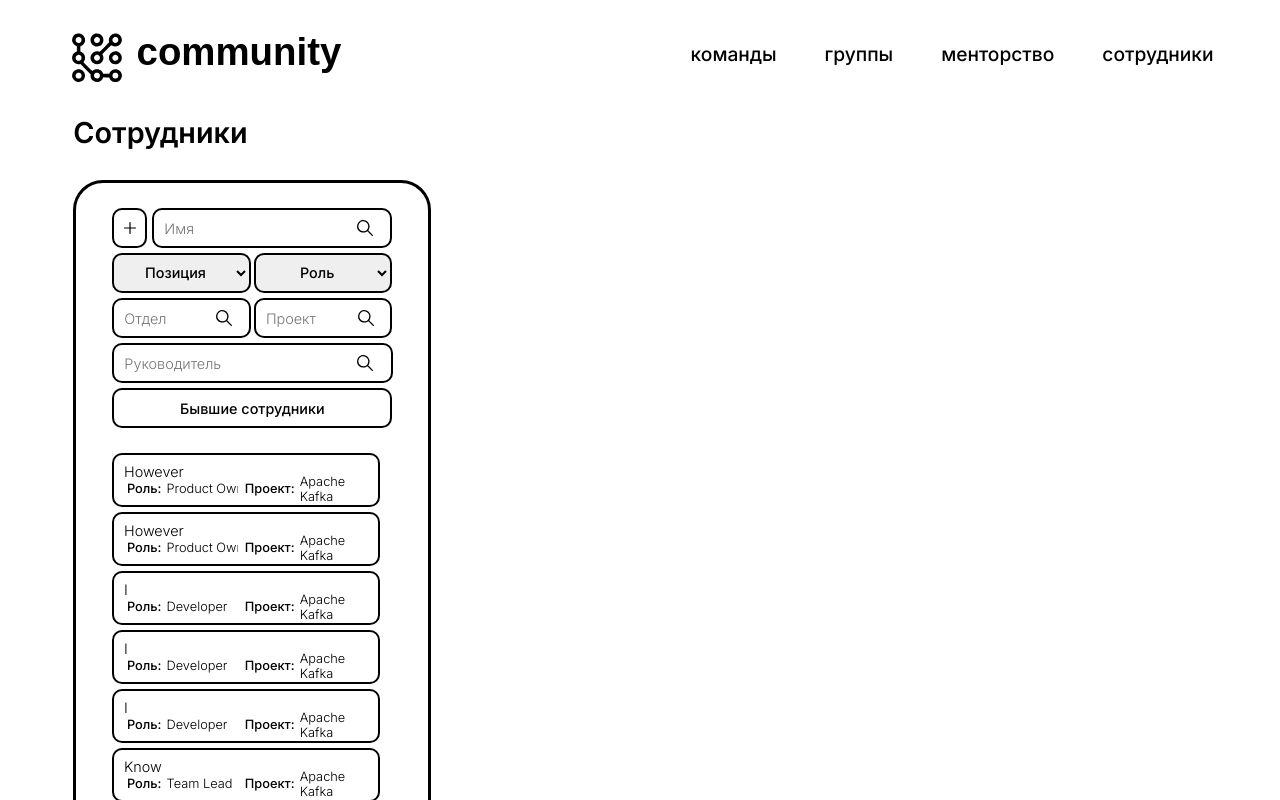
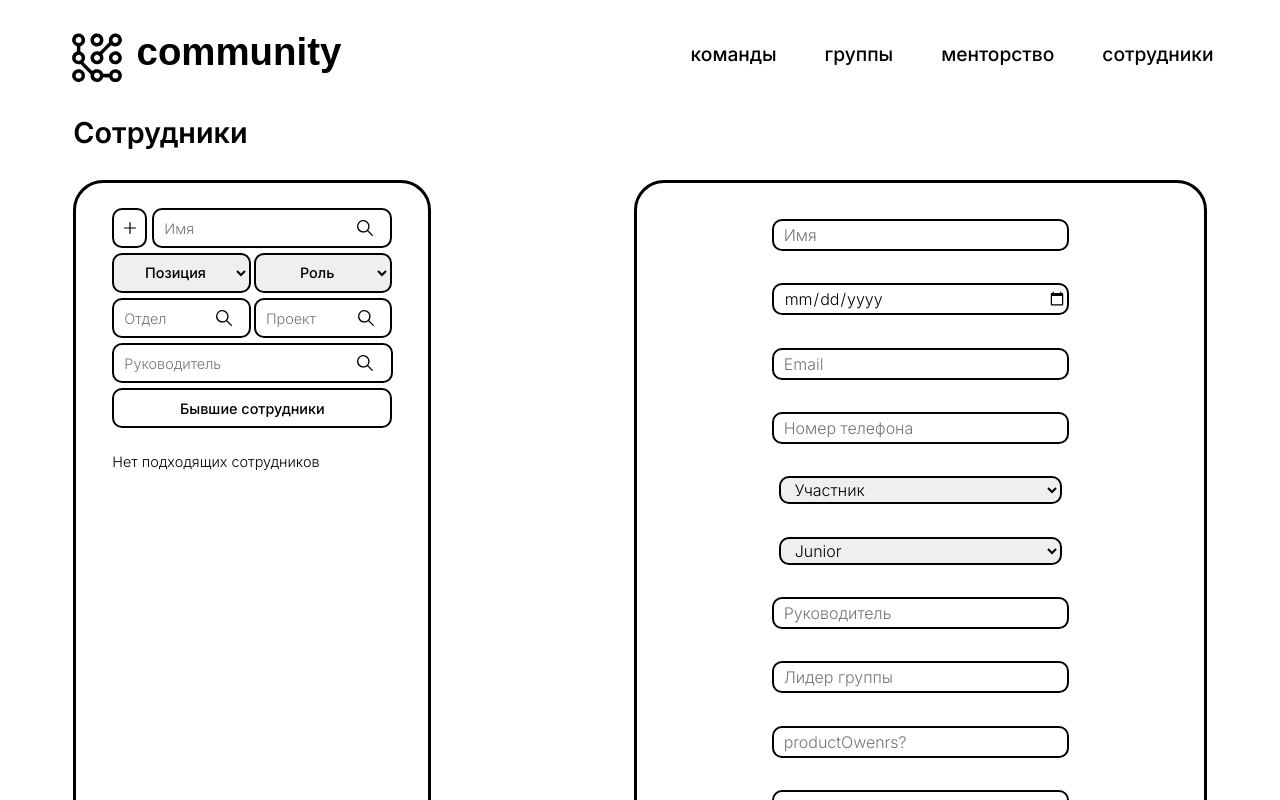
Before and after one commit to ApCyb-2025-team-3/community-data-control, a React (Create React App) app in the folder web/cdc/: page /employees in a window 1280 px wide. Both pictures are taken after a click on the button 129 px from the left and 228 px from the top of the page. Shown: the top 800 px of the page. Built offline with nearby package versions, Linux system fonts and the light colour scheme; a web font is replaced by a local one.

Commit message:
Implemented adding user. Changing personal data - WIP

```diff
--- /dev/null
+++ b/web/cdc/src/components/Employees/AddUser.js
@@ -0,0 +1,83 @@
+import classes from './employees.module.css';
+import React from "react";
+
+
+
+const AddUser = () => {
+    let user = {
+        name: "default",
+        dob: '2023-11-20T08:30:00',
+        email: "default",
+        phoneNumber: "default",
+        supervisorName: "default",
+        teamLeadName: "default",
+        productOwnersNames: ["default"],
+        project: "default",
+        department: "default",
+        grade: "Unspecified",
+        role: "Non Member",
+        mentorStatus: "Not participating"
+    }
+
+    async function addUser(user) {
+        try {
+            const url = process.env.REACT_APP_BACKEND_URL + "/api/user/add"
+            const response = await fetch(url, {
+                method: 'POST',
+                headers: {
+                    'Content-Type': 'application/json',
+                    'Origin': 'http://localhost:3000'
+                },
+                body: JSON.stringify(user)
+            });
+
+            if (!response.ok) {
+                throw new Error('Ошибка запроса');
+            }
+
+            const result = await response.text();
+            console.log(result);
+        } catch (error) {
+            console.error('Ошибка при отправке запроса:', error);
+        }
+    }
+
+    return (
+        <div className={`${classes.addUserBlock}`}>
+            <input id="name" placeholder="Имя" onChange={(event) =>  user.name = event.target.value } />
+            <input id="date" className="date" type="date" placeholder="Дата рождения" onChange={(event) => ( user.date = event.target.value )} />
+            <input id="email" type="email" placeholder="Email" onChange={(event) => ( user.email = event.target.value )} />
+            <input id="phone" type="tel" placeholder="Номер телефона" onChange={(event) => ( user.phone = event.target.value )} />
+            <select id="role" placeholder="Роль" onChange={(event) => ( user.role = event.target.value )} >
+                <option value="Member">Участник</option>
+                <option value="Data Engineer">Дата инженер</option>
+                <option value="Developer" >Разработчик</option>
+                <option value="Team Lead" >Team Lead</option>
+                <option value="Product Owner">Product owenr</option>
+                <option value="Supervisor">Руководитель</option>
+                <option value="Non member">Гость</option>
+            </select>
+            <select id="grade" placeholder="Позиция" onChange={(event) => {user.grade = event.target.value}  } >
+                <option value="Junior">Junior</option>
+                <option value="Middle">Middle</option>
+                <option value="Senior">Senior</option>
+                <option value="Team Lead">Team Lead</option>
+                <option value="Unspecified">Unspecified</option>
+            </select>
+            <input id="supervisorName" placeholder="Руководитель" onChange={(event) => user.supervisorName = event.target.value } />
+            <input id="teamLeadName" placeholder="Лидер группы" onChange={(event) => user.teamLeadName = event.target.value } />
+            <input id="productOwnersNames" placeholder="productOwenrs?" type="text" onChange={(event) => user.productOwnersNames = event.target.value.split(',').map(item => item.trim())} />
+            <input id="project" placeholder="Проект" onChange={(event) => user.project = event.target.value } />
+            <input id="department" placeholder="Отдел" onChange={(event) => user.department = event.target.value } />
+            <select id="mentorStasus"  placeholder="Менторство" onChange={(event) => user.mentorStatus = event.target.value } >
+                <option value="Mentor">Ментор</option>
+                <option value="Mentee" >Менти</option>
+                <option value="Not participating">Не участник</option>
+            </select>
+        <button type='button' onClick={() => {addUser(user)}}>Добавить</button>
+
+    </div>)
+
+}
+
+export default AddUser
--- a/web/cdc/src/components/Employees/employees.js
+++ b/web/cdc/src/components/Employees/employees.js
@@ -5,6 +5,7 @@ import search from '../../icons/search-icon.svg';
 import logo from '../../icons/safari-pinned-tab.svg';
 import React, {useState} from "react";
 import MainInfo from "./mainInfo";
+import AddUser from "./AddUser.js"
 
 const Employees = () => {
 
@@ -13,6 +14,8 @@ const Employees = () => {
             userList: [],
         }
     )
+
+    const [isAdding, setIsAdding] = useState(false)
 
     const testUserList = [
         {userId: 0, name: "Somehow", role: "Team Lead", project: ""},
@@ -215,6 +218,9 @@ const Employees = () => {
 
     function renderFullInfoBlock() {
 
+        if (isAdding) {
+            return <AddUser/>
+        }
         if (state.selectedUserId === -1) {
             return (
                 <div className={`${classes.infoBlocks}`}>
@@ -223,8 +229,8 @@ const Employees = () => {
         }
 
         return (
-            <MainInfo userId={state.selectedUserId}>
-            </MainInfo>
+            <MainInfo userId={state.selectedUserId}></MainInfo>
+
         )
     }
 
@@ -240,7 +246,7 @@ const Employees = () => {
                         <div className={`${classes.menuListBlock}`}>
                             <div className={`${classes.menuListBlockMenu}`}>
                                 <div className={`${classes.menuAddName}`}>
-                                    <button>
+                                    <button onClick={() => setIsAdding(!isAdding)}>
                                         <img src={add} alt="add"/>
                                     </button>
                                     <form action="">
@@ -356,8 +362,8 @@ const Employees = () => {
                                 </button>
                             </div>
                             <ul className={`${classes.menuListBlockList}`}>
-                                {/*{renderUserList(state.userList)}*/}
-                                {renderUserList(testUserList)}
+                                {renderUserList(state.userList)}
+                                {/*renderUserList(testUserList)*/}
                             </ul>
                         </div>
                         {renderFullInfoBlock()}
--- a/web/cdc/src/components/Employees/employees.module.css
+++ b/web/cdc/src/components/Employees/employees.module.css
@@ -1267,3 +1267,47 @@
     height: 50px;
     margin-right: 5.2%;
 }
+
+.lPartInfoCol1Data input, .lPartInfoCol2Data input {
+    width: 100%;
+    height: 28px;
+    border: 0px;
+    outline: none;
+    padding: 0;
+    padding-left: 10px;
+    font-family: 'Inter', sans-serif;
+    font-size: 2rem;
+    color : #000;
+    font-style: normal;
+    font-weight: 300;
+    line-height: normal;
+}
+
+.addUserBlock input, .addUserBlock button, .addUserBlock select {
+    width: 50%;
+    height: 28px;
+    border: 2px #000 solid;
+    border-radius: 10px;
+    outline: none;
+    padding: 0;
+    padding-left: 10px;
+    font-family: 'Inter', sans-serif;
+    font-size: 2rem;
+    font-style: normal;
+    font-weight: 300;
+    line-height: normal;
+}
+
+.addUserBlock {
+    display: flex;
+    width: 50%;
+    height: 820px;
+    flex-direction: column;
+    align-items: center;
+    justify-content: space-around;
+    border: 3px #000 solid;
+    border-radius: 30px;
+    padding-top: 20px;
+    padding-bottom: 20px;
+
+}
--- a/web/cdc/src/components/Employees/mainInfo.js
+++ b/web/cdc/src/components/Employees/mainInfo.js
@@ -1,7 +1,7 @@
 import classes from './employees.module.css';
 import arrow from '../../icons/down-arrow-icon.svg';
 import dot from '../../icons/dot-icon.svg';
-import React, {useState} from "react";
+import React, { useState } from "react";
 import Popup from "reactjs-popup";
 import Groups from "./groups";
 import Mentorships from "./mentorships";
@@ -9,11 +9,13 @@ import Mentorships from "./mentorships";
 const MainInfo = (userId) => {
 
     const [state, setState] = useState({
-        userId: userId,
+        userId: userId.userId,
         userInfo: {},
         isGroupsVisible: false,
         isMentorshipVisible: false,
     })
+
+    console.log(state.userId)
 
     async function getUserInfo() {
         try {
@@ -21,19 +23,20 @@ const MainInfo = (userId) => {
                 + "/api/user/" + state.userId + "/fullInfo"
             const response = await fetch(url, {
                 method: "GET",
+                mode: 'cors',
                 headers: {
                     "Origin": "http://localhost:3000",
+                    'Content-Type': 'application/json'
                 },
             });
 
             if (response.ok) {
                 const userInfo = await response.json()
                 setState({
-                    userId: state.userId,
+                    ...state,
                     userInfo: userInfo,
-                    isGroupsVisible: state.isGroupsVisible,
-                    isMentorshipVisible: state.isMentorshipVisible,
                 })
+                console.log(userInfo)
 
             } else {
                 console.error("HTTP error:" + response.status + "\n" + response.statusText)
@@ -44,7 +47,7 @@ const MainInfo = (userId) => {
         }
     }
 
-    getUserInfo()
+    if (state.userId !== state.userInfo.id) getUserInfo()
 
     function renderGroupsAndMentorships() {
 
@@ -71,37 +74,33 @@ const MainInfo = (userId) => {
                 <div className={`${classes.mainBlockLPart}`}>
                     <div className={`${classes.lPartHeading}`}>
                         <p>Сотрудник:</p>
-                        <div className={`${classes.lPartHeadingName}`}>Frederic Gilbert</div>
+                        <div className={`${classes.lPartHeadingName}`}>{state.userInfo.name}</div>
                     </div>
                     <div className={`${classes.lPartInfo}`}>
                         <div className={`${classes.lPartInfoCol1Title}`}>
                             <p>Email:</p>
-                            <p>Телефон:</p>
-                            <p>Дата рождения:</p>
-                            <p>Отдел:</p>
-                            <p>Позиция:</p>
+                            <p>Проект:</p>
+                            <p>Подразд.:</p>
+                            <p>Ур. комп.:</p>
                             <p>Роль:</p>
                         </div>
                         <div className={`${classes.lPartInfoCol1Data}`}>
-                            <div className={`${classes.lPartInfoCol1DataEmail}`}>ocariz@bola389.bid</div>
-                            <div className={`${classes.lPartInfoCol1Project}`}>
-                                +7 (800) 555 35-35
-                            </div>
-                            <div className={`${classes.lPartInfoCol2DataDoB}`}>01.01.1900</div>
-                            <div className={`${classes.lPartInfoCol1DataDep}`}>Data Science</div>
-                            <div className={`${classes.lPartInfoCol1DataGrade}`}>Senior</div>
-                            <div className={`${classes.lPartInfoCol1DataRole}`}>Scala-developer</div>
+                            <input readOnly={!state.isChangingUser} id='infoEmail' value={state.userInfo.email} className={`${classes.lPartInfoCol1DataEmail}`} onChange={(event) => setState({ ...state, userInfo: {...state.userInfo, emial : event.target.value} })} />
+                            <input readOnly={!state.isChangingUser} id='infoProject' value={state.userInfo.project} className={`${classes.lPartInfoCol1DataProj}`} onChange={(event) => setState({ ...state, userInfo: {...state.userInfo, project : event.target.value} })} />
+                            <input readOnly={!state.isChangingUser} id='infoDepartment' value={state.userInfo.department} className={`${classes.lPartInfoCol1DataDep}`} onChange={(event) => setState({ ...state, userInfo: {...state.userInfo, department : event.target.value} })} />
+                            <input readOnly={!state.isChangingUser} id='infoGrade' value={state.userInfo.grade} className={`${classes.lPartInfoCol1DataGrade}`} onChange={(event) => setState({ ...state, userInfo: {...state.userInfo, grade : event.target.value} })} />
+                            <input readOnly={!state.isChangingUser} id='infoRole' value={state.userInfo.role} className={`${classes.lPartInfoCol1DataRole}`} onChange={(event) => setState({ ...state, userInfo: {...state.userInfo, role : event.target.value} })} />
                         </div>
                         <div className={`${classes.lPartInfoCol2Title}`}>
-                            <p>Проект:</p>
-                            <p>Назначен:</p>
-                            <p>Руководитель:</p>
-                            <div className={`${classes.lPartInfoCol2TitlePrOwn}`}>Product<br></br>Owners:</div>
+                            <p>Телефон:</p>
+                            <p>Руковод.:</p>
+                            <p>Дата рожд.:</p>
+                            <div className={`${classes.lPartInfoCol2TitleDoB}`}>Pr. owners:</div>
                         </div>
                         <div className={`${classes.lPartInfoCol2Data}`}>
-                            <div className={`${classes.lPartInfoCol2DataPhoneNum}`}>Apache Kafka</div>
-                            <div className={`${classes.lPartInfoCol2DataSeprvisor}`}>Donald Trump</div>
-                            <div className={`${classes.lPartInfoCol2DataConnected}`}>33.33.3333</div>
+                            <input readOnly={!state.isChangingUser} id='infoPhone' value={state.userInfo.phoneNumber} className={`${classes.lPartInfoCol2DataPhoneNum}`} onChange={(event) => setState({ ...state, userInfo: {...state.userInfo, phoneNumber : event.target.value} })} />
+                            <input readOnly={!state.isChangingUser} id='infoSupervisor' value={state.userInfo.supervisor} className={`${classes.lPartInfoCol2DataSeprvisor}`} onChange={(event) => setState({ ...state, userInfo: {...state.userInfo, supervisor : event.target.value} })} />
+                            <input readOnly={!state.isChangingUser} id='infoDob' value={state.userInfo.dob} className={`${classes.lPartInfoCol2DataDoB}`} onChange={(event) => setState({ ...state, userInfo: {...state.userInfo, dob : event.target.value} })} />
                             <ul className={`${classes.lPartInfoCol2DataProdOwners}`}>
                                 <li>
                                     <img src={dot} alt="dot" />
@@ -120,26 +119,6 @@ const MainInfo = (userId) => {
                                     <div className={`${classes.liProdOwnersName}`}>Liz Truss</div>
                                 </li>
                             </ul>
-                        </div>
-                    </div>
-                </div>
-                <div className={`${classes.mainBlockRPart}`}>
-                    <div className={`${classes.rPartInfo}`}>
-                        <div className={`${classes.rPartInfoActivity}`}>
-                            <p>Активность:</p>
-                            <div className={`${classes.activityStatus}`} />
-                        </div>
-                        <div className={`${classes.rPartInfoConnected}`}>
-                            <p>Присоединился:</p>
-                            <div className={`${classes.connectedDate}`}>23.09.3333</div>
-                        </div>
-                        <div className={`${classes.rPartInfoFired}`}>
-                            <p>Уволен:</p>
-                            <div className={`${classes.firedDate}`} >23.09.3333</div>
-                        </div>
-                        <div className={`${classes.rPartInfoReason}`}>
-                            <p>Причина:</p>
-                            <div className={`${classes.reason}`} >Воровал кофе</div>
                         </div>
                     </div>
                     <div className={`${classes.rPartButtons}`}>
@@ -163,7 +142,7 @@ const MainInfo = (userId) => {
                                         <div className={`${classes.popUpContent}`}>
                                             Введите причину увольнения
                                             <form action="">
-                                                <input placeholder="Причина"/>
+                                                <input placeholder="Причина" />
                                             </form>
                                             <div className={`${classes.popUpButtons}`}>
                                                 <button onClick=
```
Lines whose indentation alone changed are shown as unchanged.
